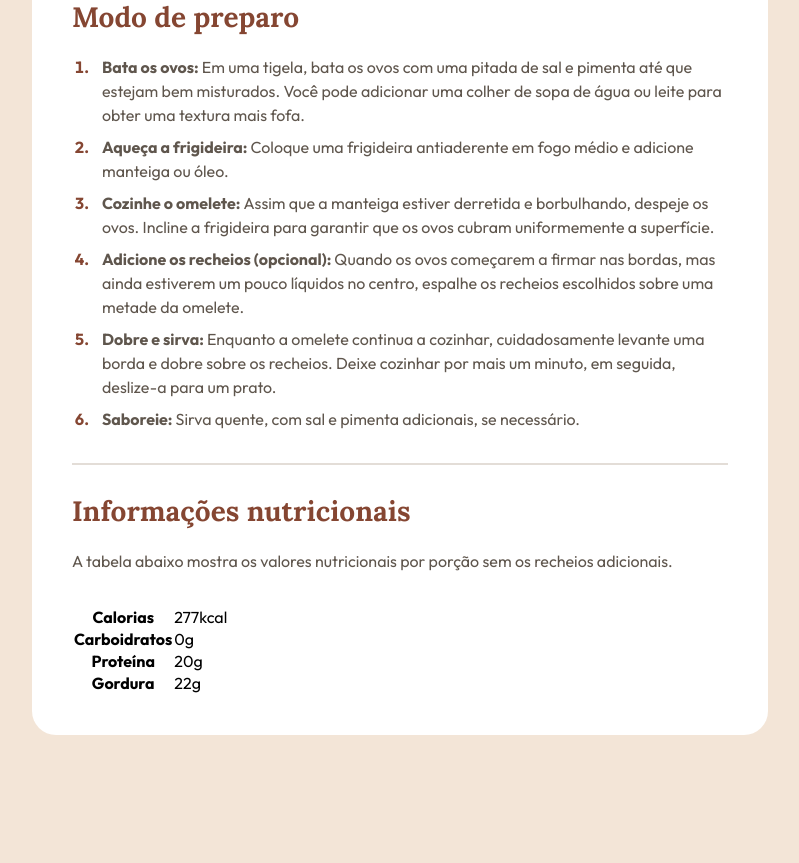
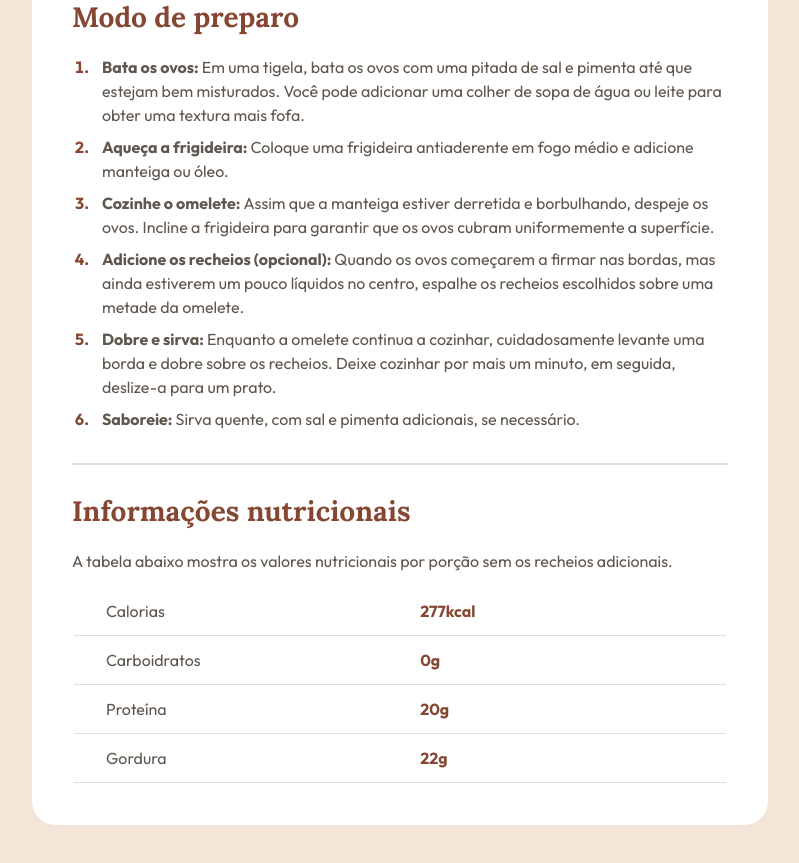
Before and after one commit to priscila0508/projeto-receita, a plain HTML site: page inde.html in a window 1280 px wide. Shown: the part 857-1720 px from the top of the page, without its empty margins (240-1039 px from the left). Before the commit the page ends 1656 px from the top, so only its background shows below. Drawn offline with Linux system fonts and the light colour scheme.

Commit message:
Finalização do projeto

```diff
--- a/style.css
+++ b/style.css
@@ -2,6 +2,8 @@
     margin: 0;
     padding:0;
     box-sizing: border-box;
+    -webkit-font-smoothing: antialiased;
+
 }
 body{
     background-color: #f3e5d7;
@@ -98,3 +100,49 @@ hr{
     color: #854632;
     font-weight: 700;
 }
+
+.Informacoes p{
+    margin-bottom: 24px;
+}
+table{
+    width: 100%;
+}
+th,td{
+    border-bottom: 1px solid #e3ddd7;
+    width: 100%;
+
+}
+tr{
+    display: flex;
+}
+
+th{
+    text-align: left;
+    padding-left: 32px;
+    font-weight: 400;
+    color: #5f564d;
+    line-height: 150%;
+
+}
+
+td{
+    padding-left: 16px;
+    color: #854632;
+    font-weight: 700;
+    line-height: 150%;
+}
+
+tr + tr th,
+tr + tr td{
+    padding-block: 12px;
+}
+
+tr:nth-of-type(1) th,
+tr:nth-of-type(1) td{
+    padding-bottom: 12px;
+}
+
+tr:nth-of-type(4)th,
+tr:nth-of-type(4)td{
+    border: none;
+}
```
